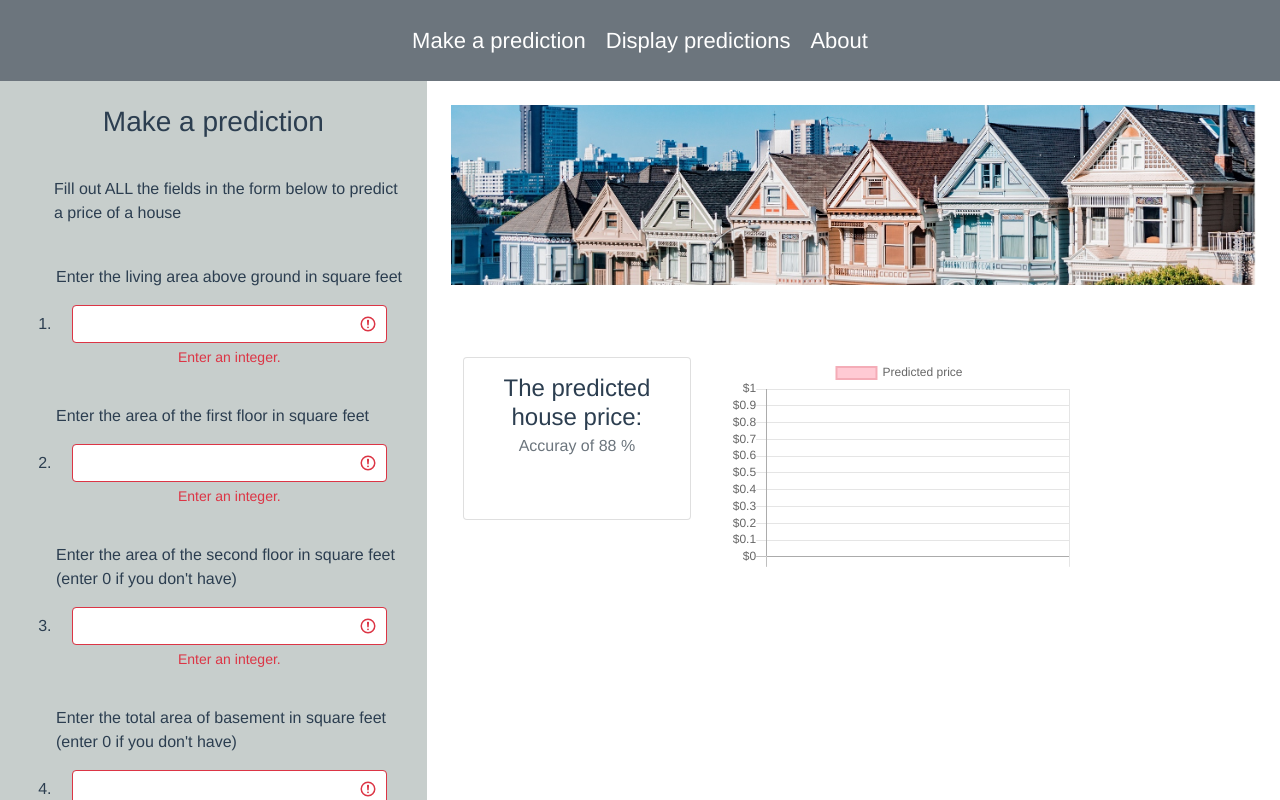
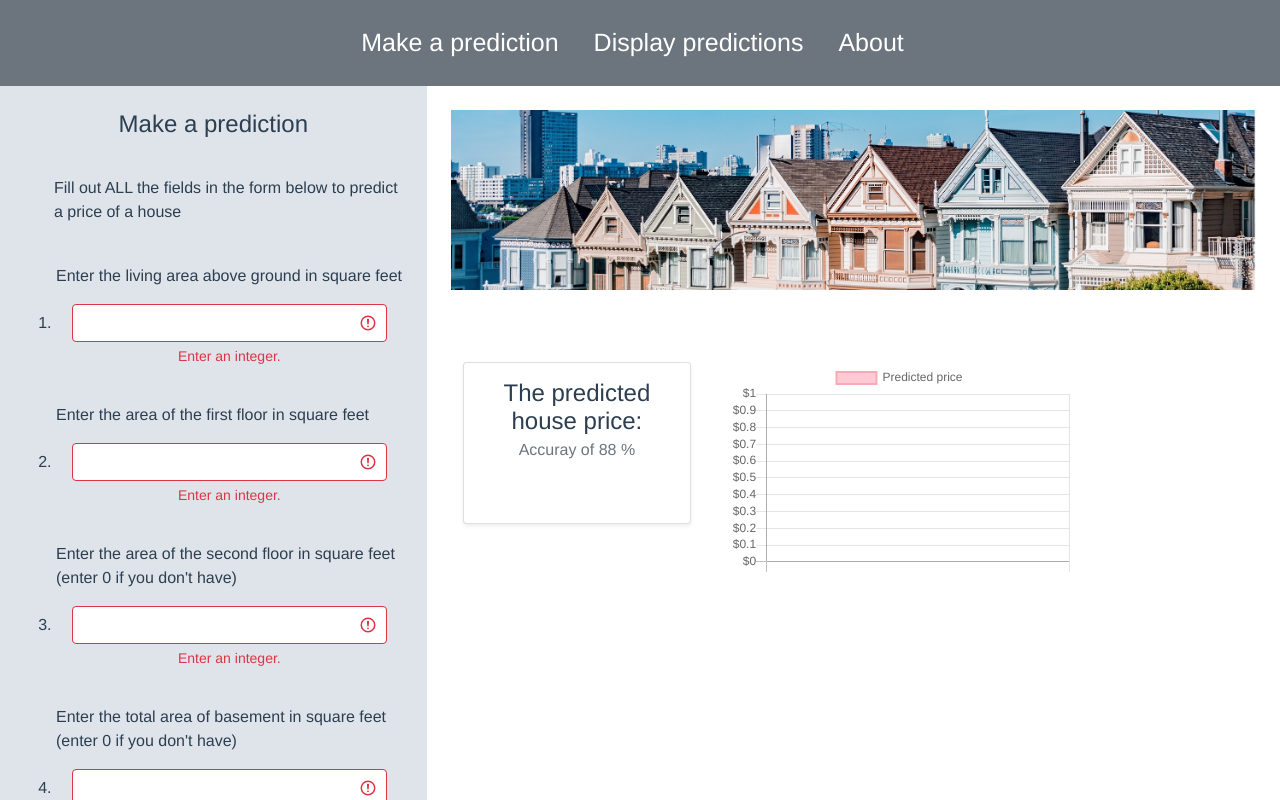
Before and after one commit to Fibfractal/AI-House-Price-Predictor, a Vue app in the folder frontend/: page / in a window 1280 px wide. Shown: the top 800 px of the page. Built offline with nearby package versions, Linux system fonts and the light colour scheme; no server answers.

Commit message:
Minor css changes

```diff
--- a/frontend/src/components/Navbar.vue
+++ b/frontend/src/components/Navbar.vue
@@ -26,12 +26,14 @@ export default {
         margin: 10px;
         text-decoration:none;
         color: white;
-        font-size: 22px;
+        font-size: 25px;
+        margin-right: 25px;
     }
 
     a:hover {
-        color: rgb(190, 100, 100);
+        color: pink;
         cursor: pointer;
-        transition: 0.25s;
+        transition: 0.3s;
     }
+
 </style>
--- a/frontend/src/views/Predict.vue
+++ b/frontend/src/views/Predict.vue
@@ -4,7 +4,7 @@
         <div class="row">
             <div class="col-12 col-md-4 p-4 data-input-col">
 
-                <h3>Make a prediction</h3>
+                <h4>Make a prediction</h4>
                 <p class="directives">Fill out ALL the fields in the form below to predict a price of a house </p>
 
                 <form @submit.prevent="predict" class="was-validated">
@@ -125,7 +125,7 @@
                         <div class="row">
 
                             <div class="col-12 col-md-4 mt-5 p-4">
-                                <div class="card" style="width: 100%; background-color: white;">
+                                <div class="card shadow-sm" style="width: 100%; background-color: white;">
                                 <div class="card-body">
                                     <h4 class="card-title">The predicted house price:</h4>
                                     <h6 class="card-subtitle mb-2 text-muted">Accuray of 88 %</h6>
@@ -133,7 +133,6 @@
                                 </div>
                                 </div>
                             </div>
-
                             <div class="col-12 col-md-8 mt-4">
                                 <div class="row">
 
@@ -379,7 +378,7 @@
     }
 
     .data-input-col {
-        background-color: rgb(199, 206, 204);
+        background-color: #dfe4ea;
     }
     .display-prediction-col {
         background-color: white;
@@ -405,5 +404,4 @@
         text-align: left;
     }
 
-
 </style>
--- a/frontend/src/views/Predictions.vue
+++ b/frontend/src/views/Predictions.vue
@@ -222,9 +222,8 @@ export default {
 <style scoped>
 
     .data-input-col {
-        background-color: rgb(199, 206, 204);
+        background-color: #dfe4ea;
     }
-
 
     .input-info {
         float: left;
```
